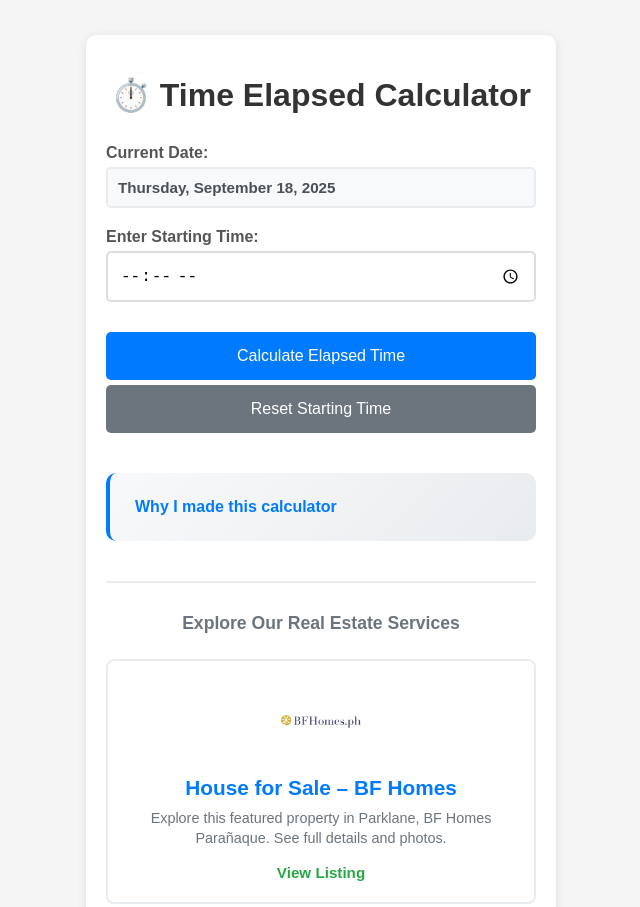
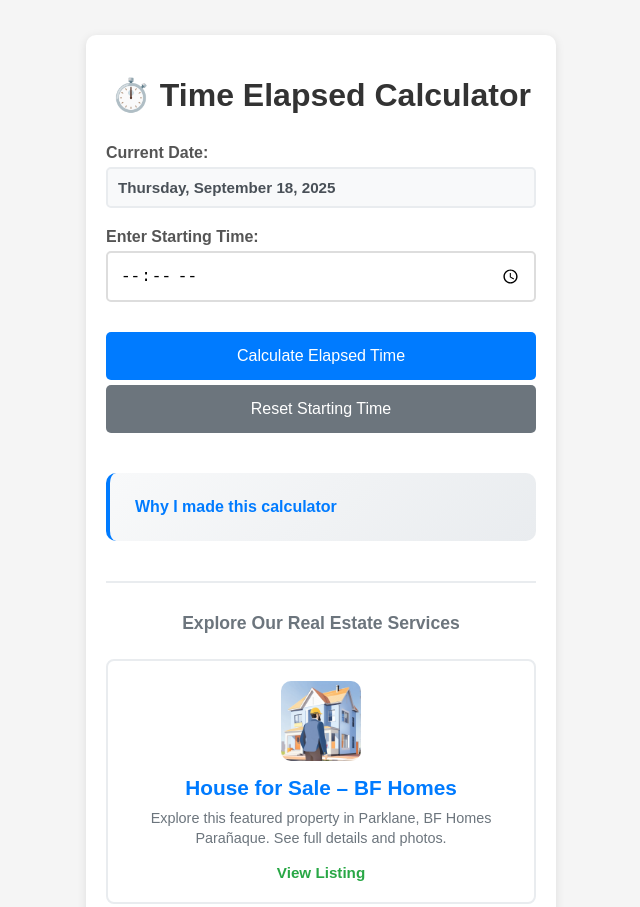
Before and after one commit to moostendorp/eastonph, a plain HTML site: page calc.html in a window 1280 px wide. Shown: the top 907 px of the page, without its empty margins (319-959 px from the left). Drawn offline with Linux system fonts and the light colour scheme.

Commit message:
Update calc.html

```diff
--- a/calc.html
+++ b/calc.html
@@ -300,7 +300,7 @@
 
         <div class="service-card" onclick="window.open('http://bfhomes.ph/listings/PARKLANE-PER/','_blank','noopener')">
           <div class="brand-logo">
-                            <img src="./logo_bfhomes.png" alt="bfhomes.ph Logo">
+                            <img src="./icon_property_recon.jpg" alt="easton.ph Logo">
                       </div>
           <div class="service-title">House for Sale – BF Homes</div>
           <div class="service-description">
```
